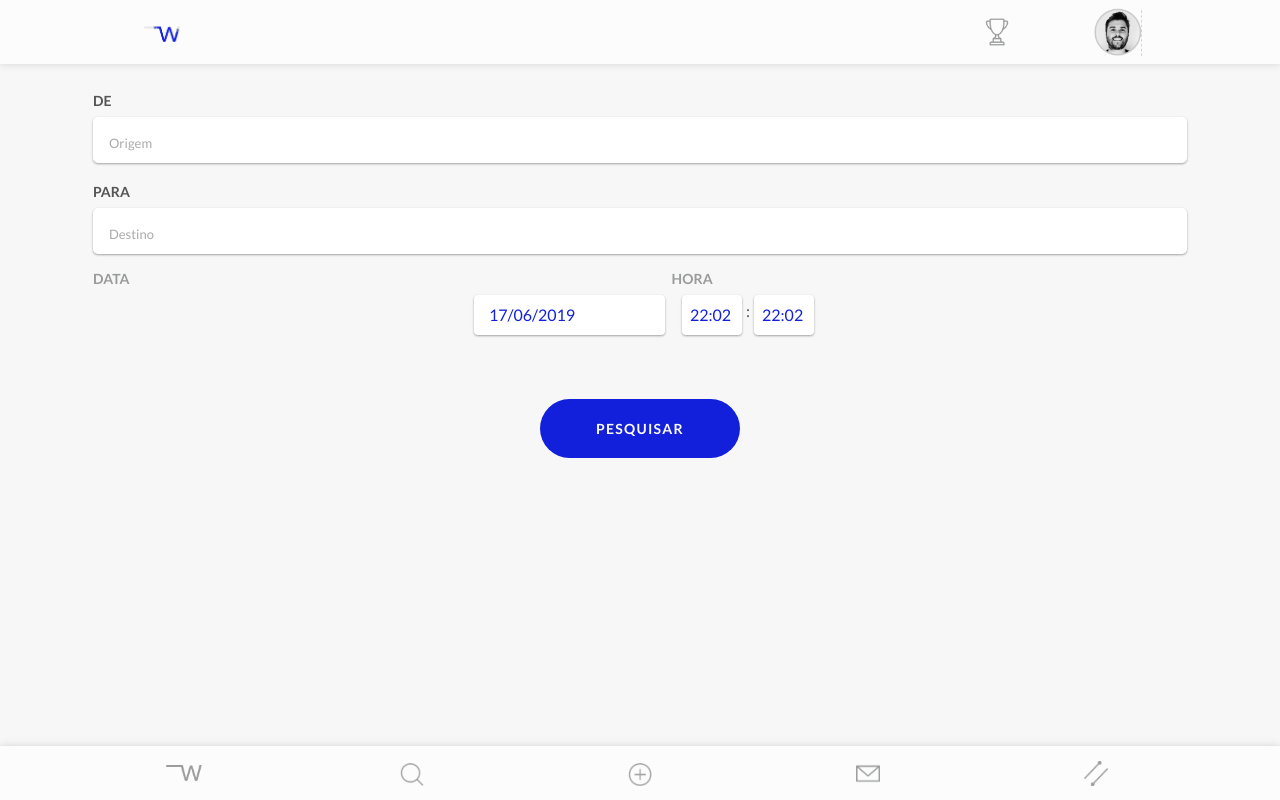
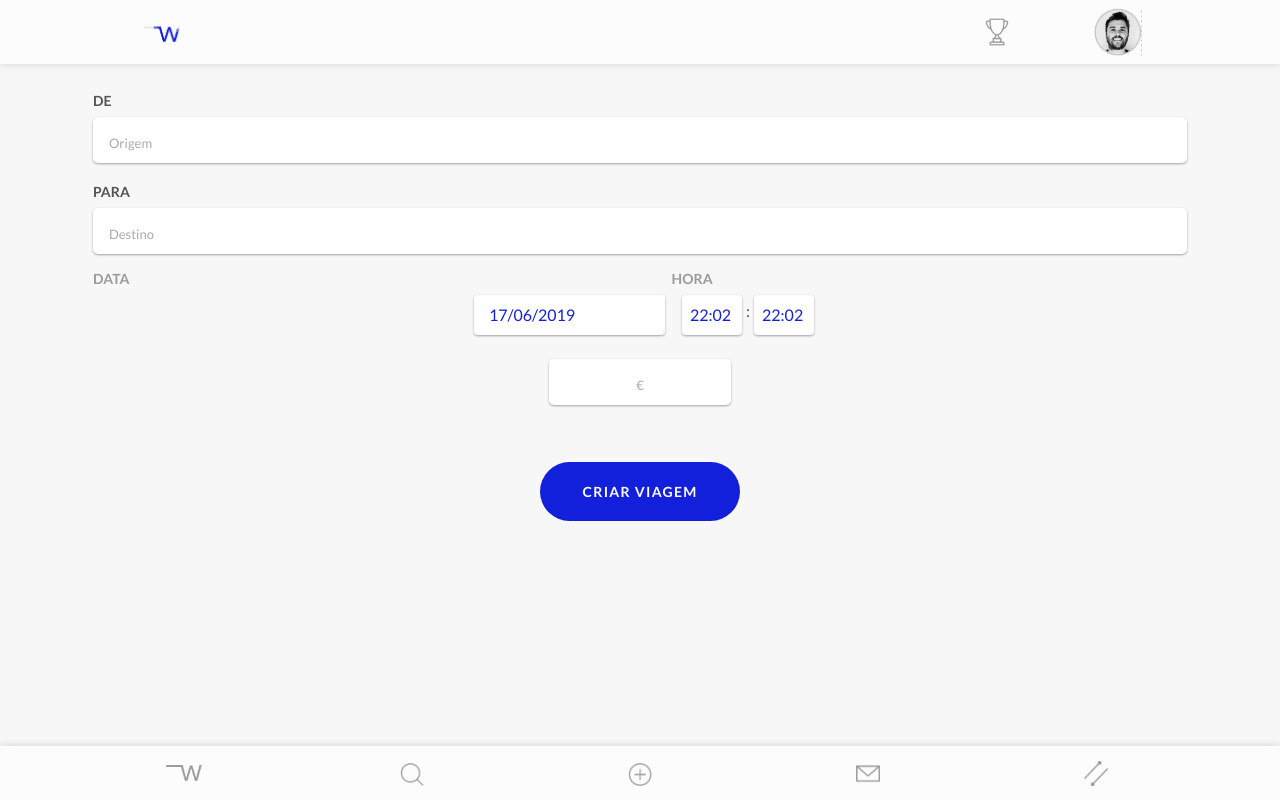
Before and after one commit to Leozinha/otw-gamification, a React (Create React App) app: page /viagem in a window 1280 px wide. Built offline with nearby package versions, Linux system fonts and the light colour scheme.

Commit message:
Correçao de erros na pagina de criar viagens

```diff
--- a/src/components/pages/CriarViagem.js
+++ b/src/components/pages/CriarViagem.js
@@ -5,13 +5,14 @@ import DatePicker from "react-datepicker";
 import "react-datepicker/dist/react-datepicker.css";
 
 import { connect } from "react-redux";
-// import { fetchViagems } from "../actions/viagems";
+import { addViagem } from "../../actions/viagems";
+// import Feedback from "./Feedback";
 
-// const mapDispatchToProps = dispatch => {
-//     return {
-//       fetchViagems: viagems => dispatch(fetchViagems(viagems)),
-//     };
-// };
+const mapDispatchToProps = dispatch => {
+    return {
+        addViagem: viagem => dispatch(addViagem(viagem))
+    };
+};
 
 class CriarViagem extends Component {
 
@@ -24,16 +25,16 @@ class CriarViagem extends Component {
       horaFim: new Date(),
       origem: "",
       destino: "",
-      tamanho: "grande",
+      // tamanho: "grande",
       nomeProduto: "",
       tipo_id: 1
     };
 
-    // this.handleChange = this.handleChange.bind(this);
+    this.handleChange = this.handleChange.bind(this);
     this.handleChange2 = this.handleChange2.bind(this);
     this.handleChange3 = this.handleChange3.bind(this);
     this.handleChange4 = this.handleChange4.bind(this);
-    // this.handleSubmit = this.handleSubmit.bind(this);
+    this.handleSubmit = this.handleSubmit.bind(this);
   }
 
 
@@ -49,26 +50,26 @@ class CriarViagem extends Component {
     });
   }
 
-  // handleChange(event) {
-  //     this.setState({ [event.target.id]: event.target.value });
-  // }
+  handleChange(event) {
+      this.setState({ [event.target.id]: event.target.value });
+  }
 
-  // handleSubmit(event) {
-  //     event.preventDefault();
-  //     const { origem } = this.state;
-  //     const { destino } = this.state;
-  //     const { tamanho } = this.state;
-  //     const { nomeProduto } = this.state;
-  //     const { dataViagem } = this.state;
-  //     const { horaInicio } = this.state;
-  //     const { horaFim } = this.state;
+  handleSubmit(event) {
+      event.preventDefault();
+      const { origem } = this.state;
+      const { destino } = this.state;
+      // const { tamanho } = this.state;
+      const { nomeProduto } = this.state;
+      const { dataViagem } = this.state;
+      const { horaInicio } = this.state;
+      const { horaFim } = this.state;
 
-  //     this.props.fetchViagems({ origem, destino, tamanho, nomeProduto, dataViagem, horaInicio, horaFim });
-  //     this.props.history.push('/condutores',{
-  //         state: { origem, destino, tamanho, nomeProduto, dataViagem, horaInicio, horaFim }
-  //     });
-  //     this.setState({ origem: "" , destino: "", tamanho: "", preco: "", dataViagem: "", horaInicio: "", horaFim: ""});
-  // }
+      this.props.fetchViagems({ origem, destino, /*tamanho,*/ nomeProduto, dataViagem, horaInicio, horaFim });
+      this.props.history.push('/condutores',{
+          state: { origem, destino, /*tamanho,*/ nomeProduto, dataViagem, horaInicio, horaFim }
+      });
+      this.setState({ origem: "" , destino: "", /*tamanho: "",*/ preco: "", dataViagem: "", horaInicio: "", horaFim: ""});
+  }
 
   handleChange2(data) {
     // console.log(data.getDate())
@@ -78,7 +79,7 @@ class CriarViagem extends Component {
   }
 
   render() {
-    const { dataViagem/*origem, destino, ,tamanho, nomeProduto*/ } = this.state;
+    const { /*dataViagem*/origem, destino, preco, dataViagem, horaInicio, horaFim  } = this.state;
 
     return (
       <div id="criar-viagem">
@@ -89,11 +90,11 @@ class CriarViagem extends Component {
               <label className="pl-2 subtitle-2 text-uppercase">De</label>
 
               <div className="form-group mr-2 ml-2">
-                  <input type="text" placeholder="Origem" id="origem" /*value={origem}*/ /*onChange={this.handleChange}*/ className="w-100 form-control-lg" />
+                  <input type="text" placeholder="Origem" id="origem" value={origem} onChange={this.handleChange} className="w-100 form-control-lg" />
                 </div>
                   <label className="pl-2 subtitle-2 text-uppercase">Para</label>
                 <div className="form-group mr-2 ml-2">
-                  <input type="text" placeholder="Destino" id="destino" /*value={destino}*/ /*onChange={this.handleChange}*/ className="form-control-lg w-100" />
+                  <input type="text" placeholder="Destino" id="destino" value={destino} onChange={this.handleChange} className="form-control-lg w-100" />
                 </div>
 
                 <div className="mr-2 ml-2 d-flex justify-content-around gray-text text-uppercase">
@@ -152,10 +153,14 @@ class CriarViagem extends Component {
                     {/* <option value="medio">Médio&nbsp;(até 30kg)</option> */}
                     {/* <option value="pequeno">Pequeno&nbsp;(até 10kg)</option> */}
                   {/* </select> */}
+                  <input type="text" placeholder="€" id="preco" value={preco} onChange={this.handleChange} className="col-2 m-2 form-control-lg text-center"/>
+                    <span className="col-2">
+
+                    </span>
                   <div className="mt-5 primary-btn primary text-center blue-btn">
 
                     <button type="submit" className="btn-size btn-style white-text link-no-decoration">
-                      Pesquisar
+                      Criar Viagem
               </button>
 
                   </div>
@@ -171,5 +176,5 @@ class CriarViagem extends Component {
 }
 
 //TODO propTypes
-const CriarViagemExp = connect(null, null)(CriarViagem);
+const CriarViagemExp = connect(null, mapDispatchToProps)(CriarViagem);
 export default CriarViagemExp;
```
